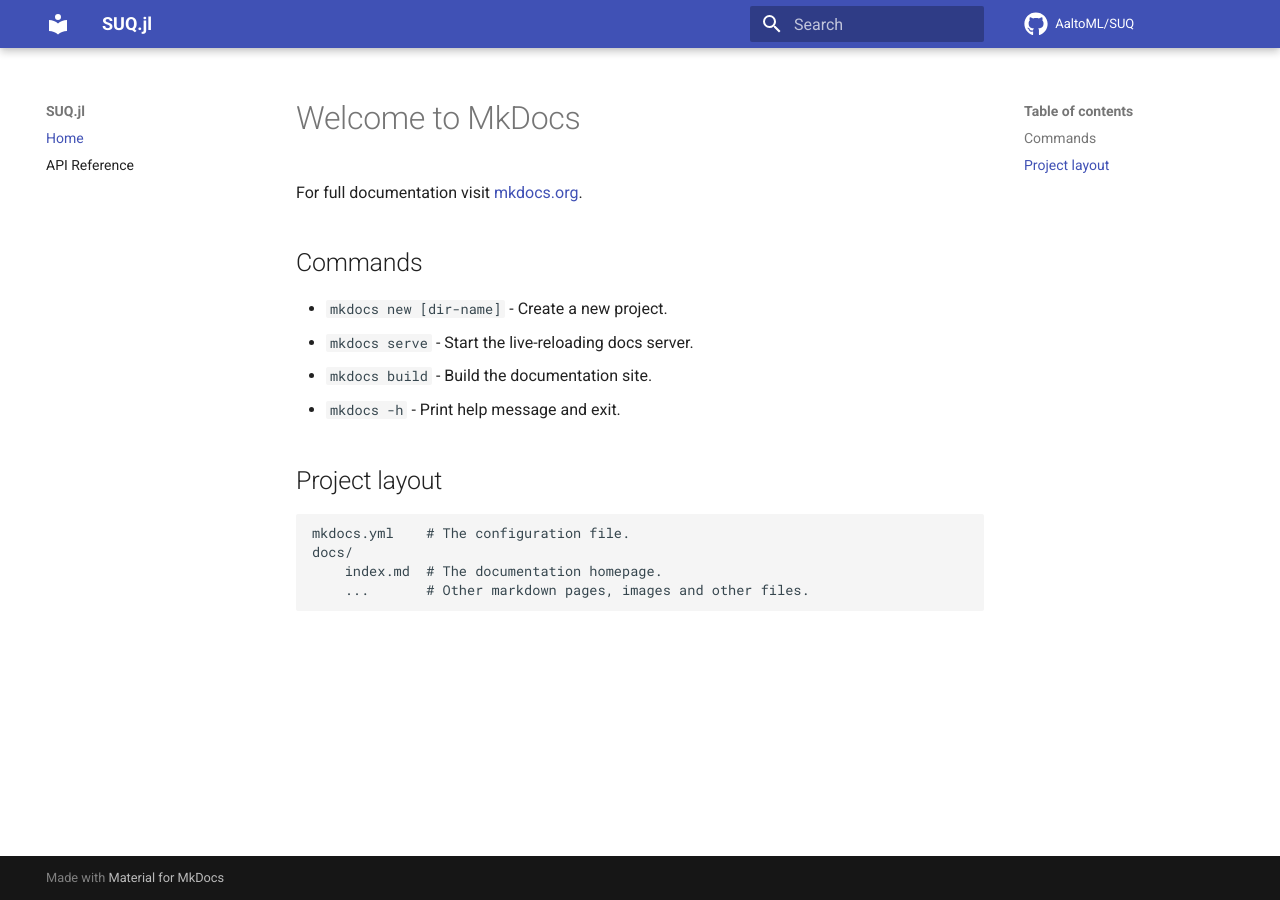
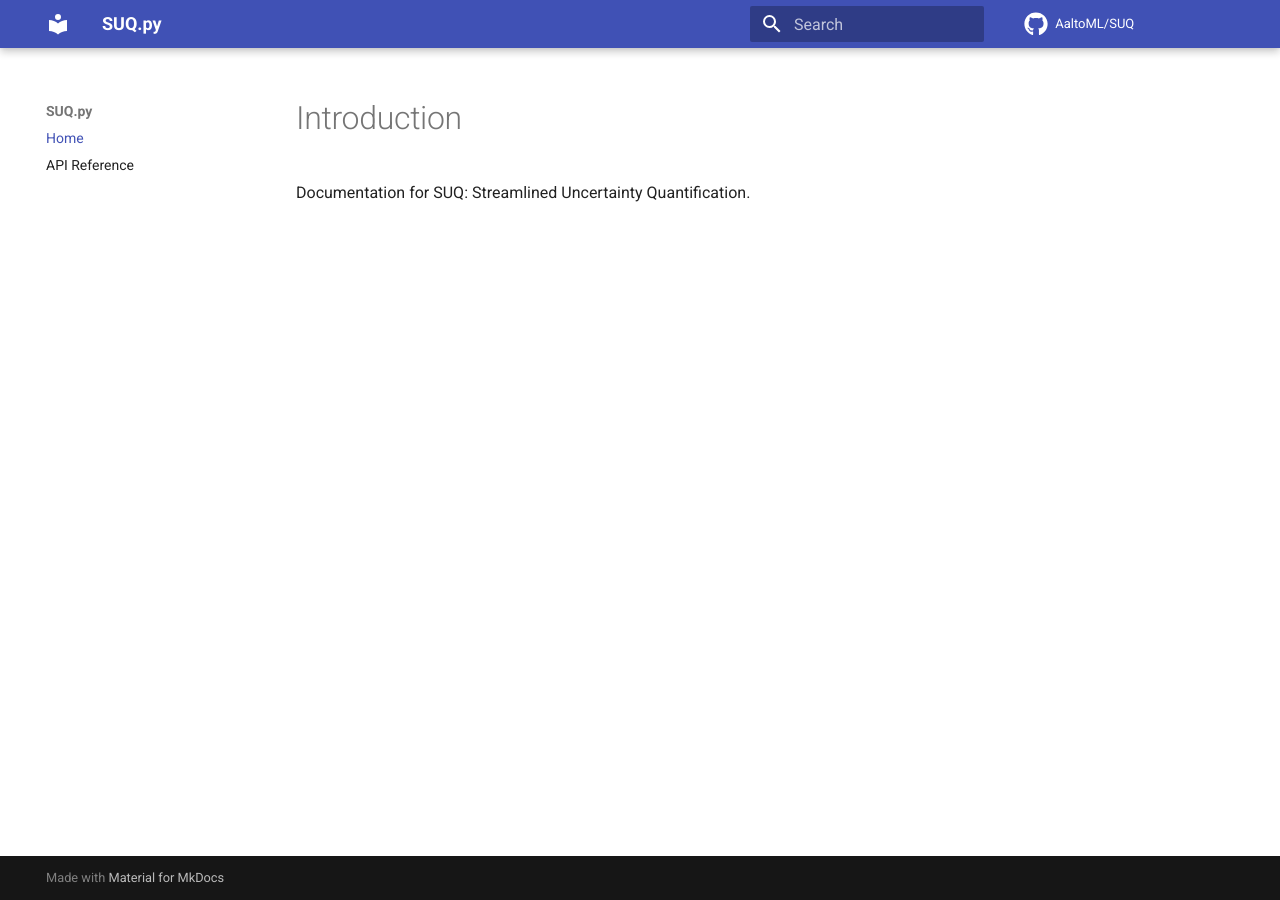
Before and after one commit to AaltoML/SUQ, an MkDocs documentation site: the page built from docs/index.md, in a window 1280 px wide. Built offline with MkDocs 1.6.1 and Material for MkDocs 9.7.7, drawn with Linux system fonts in a browser that asks for light colours; comment, search, counter and statistics services are not loaded.

Commit message:
make the doc structure nicer

```diff
--- a/docs/index.md
+++ b/docs/index.md
@@ -1,17 +1,3 @@
-# Welcome to MkDocs
+# Introduction
 
-For full documentation visit [mkdocs.org](https://www.mkdocs.org).
-
-## Commands
-
-* `mkdocs new [dir-name]` - Create a new project.
-* `mkdocs serve` - Start the live-reloading docs server.
-* `mkdocs build` - Build the documentation site.
-* `mkdocs -h` - Print help message and exit.
-
-## Project layout
-
-    mkdocs.yml    # The configuration file.
-    docs/
-        index.md  # The documentation homepage.
-        ...       # Other markdown pages, images and other files.
+Documentation for SUQ: Streamlined Uncertainty Quantification.
--- a/mkdocs.yml
+++ b/mkdocs.yml
@@ -1,4 +1,4 @@
-site_name: SUQ.jl
+site_name: SUQ.py
 site_url: https://AaltoML.github.io/SUQ # change this
 
 repo_url: https://github.com/AaltoML/SUQ
@@ -21,7 +21,17 @@
 
 plugins:
   - search
-  - mkdocstrings
+  - mkdocstrings:
+      handlers:
+        python:
+          options:
+            show_root_heading: false
+            show_root_members: true
+            show_root_toc_entry: false
+            heading_level: 3
+            group_by_category: true
+            show_category_heading: true
+            members_order: source
 
 nav:
   - Home: index.md
```
Also changed, not shown: docs/reference.md (+5 -4 lines).
